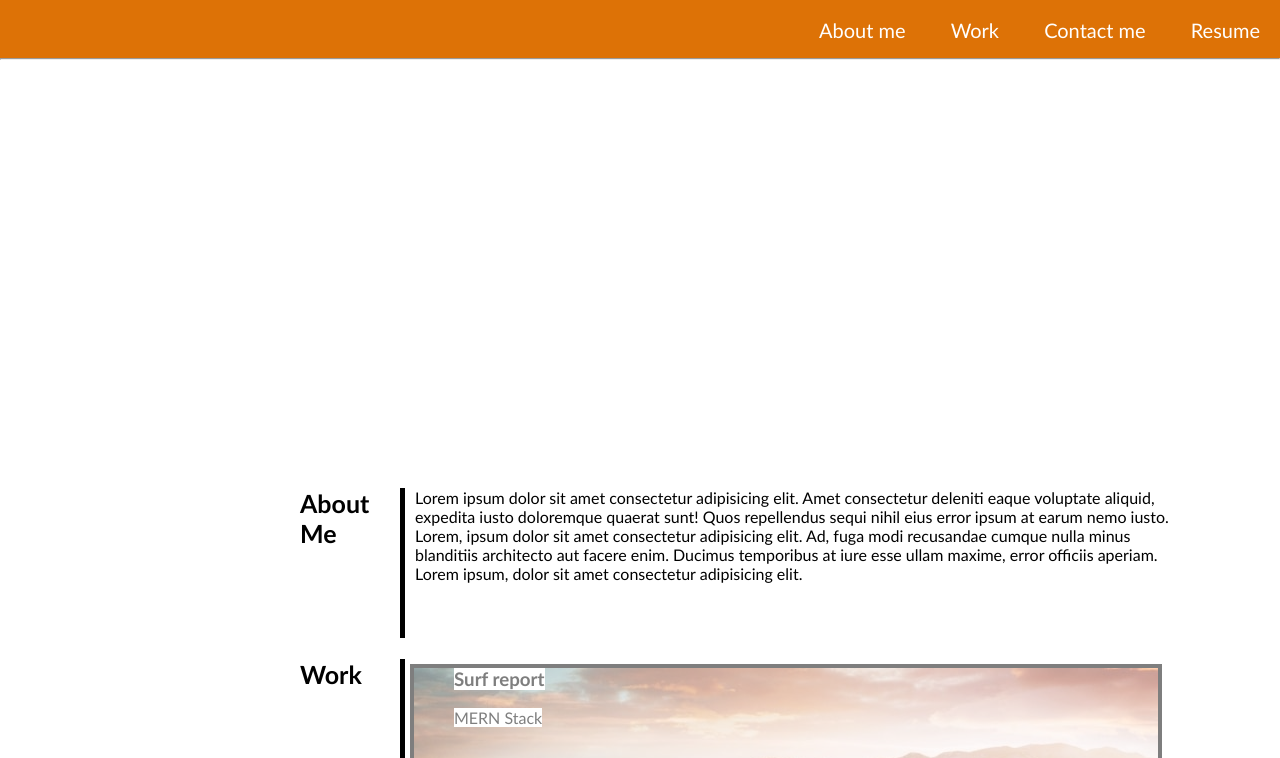
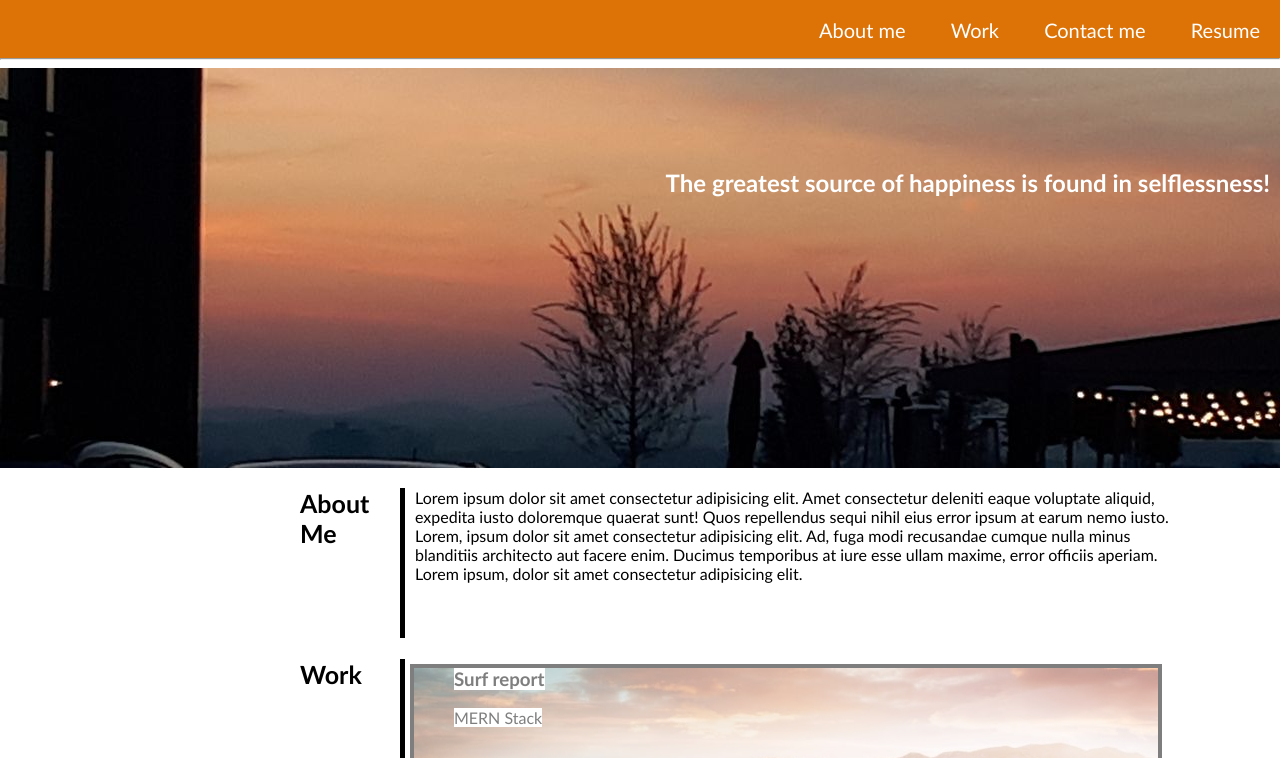
Before and after one commit to YvesHarry/Yves_Harry_Deslouches, a plain HTML site: page index.html in a window 1280 px wide. Shown: the part 42-800 px from the top of the page. Drawn offline with Linux system fonts and the light colour scheme.

Commit message:
I added the background image to the css folder.

```diff
--- a/css/style.css
+++ b/css/style.css
@@ -57,7 +57,7 @@ header ul {
 
 #showcase h1 {
     min-height:300px;
-    background: url(../../Pictures/Background.jfif);
+    background: url(./img/Background.jfif);
     background-repeat: no-repeat;
     max-width: 100%;
     text-align: end;
```
Also changed, not shown: css/img/Background.jfif (added).
